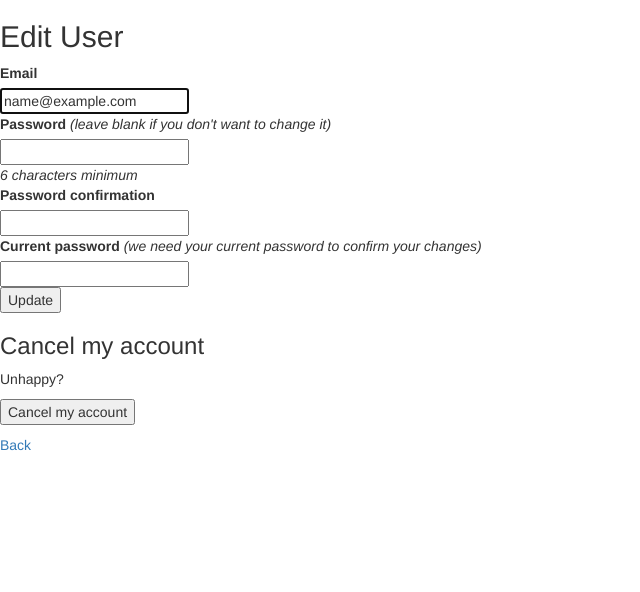
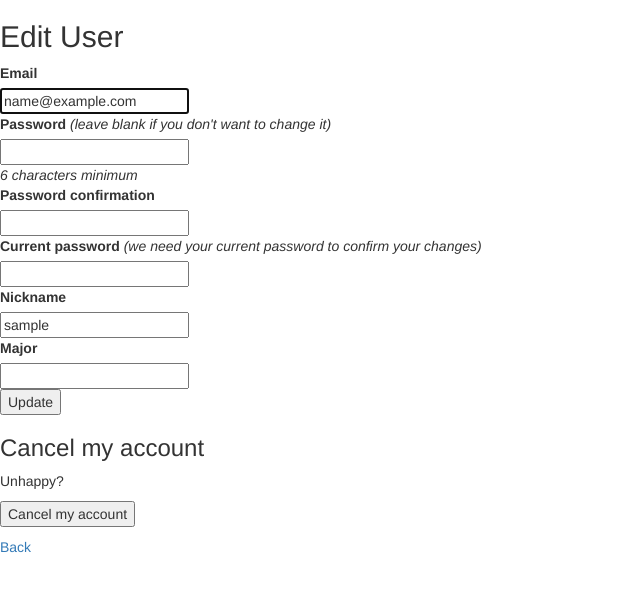
Before and after one commit to wltn716/gyomete_project, a Rails app: page /users/edit in a window 1280 px wide. Shown: the top 592 px of the page, without its empty margins (0-640 px from the left). Run offline with Rails 7, Linux system fonts and the light colour scheme; the visitor is signed in with stand-in values (Sample User, id 1); style sheets or scripts are compiled from the project's sources; parts of the project's set-up code (start-up, migrations or seed data) failed here and were passed over; some libraries are stand-ins or nearby versions.

Commit message:
마이페이지 정보 수정 가능하게 닉네임과 전공 저장

```diff
--- a/app/controllers/application_controller.rb
+++ b/app/controllers/application_controller.rb
@@ -2,4 +2,15 @@ class ApplicationController < ActionController::Base
   # Prevent CSRF attacks by raising an exception.
   # For APIs, you may want to use :null_session instead.
   # protect_from_forgery with: :exception
+
+  before_action :configure_permitted_parameters, if: :devise_controller?
+
+  protected
+
+  def configure_permitted_parameters
+    devise_parameter_sanitizer.permit(:sign_up, keys: [:nickname])
+    devise_parameter_sanitizer.permit(:account_update, keys: [:nickname])
+    devise_parameter_sanitizer.permit(:sign_up, keys: [:major])
+    devise_parameter_sanitizer.permit(:account_update, keys: [:major])
+  end
 end
--- a/app/views/devise/registrations/edit.html.erb
+++ b/app/views/devise/registrations/edit.html.erb
@@ -31,6 +31,16 @@
     <%= f.password_field :current_password, autocomplete: "off" %>
   </div>
 
+  <div class="field">
+    <%= f.label :nickname %><br />
+    <%= f.text_field :nickname, autofocus: true %>
+  </div>
+
+  <div class="field">
+    <%= f.label :major %><br />
+    <%= f.text_field :major, autofocus: true %>
+  </div>
+
   <div class="actions">
     <%= f.submit "Update" %>
   </div>
--- a/config/routes.rb
+++ b/config/routes.rb
@@ -1,5 +1,5 @@
 Rails.application.routes.draw do
-  devise_for :users, :controllers => { :omniauth_callbacks => "callbacks" }
+  devise_for :users
   root 'home#firstpage'
   get 'home/firstpage'
   post 'home/firstpage_result'
```
Also changed, not shown: app/models/user.rb (+1 -11 lines), app/views/home/firstpage.erb (+2 -10 lines), db/migrate/20160728090719_add_columns_to_users.rb (deleted, +0 -16 lines).
